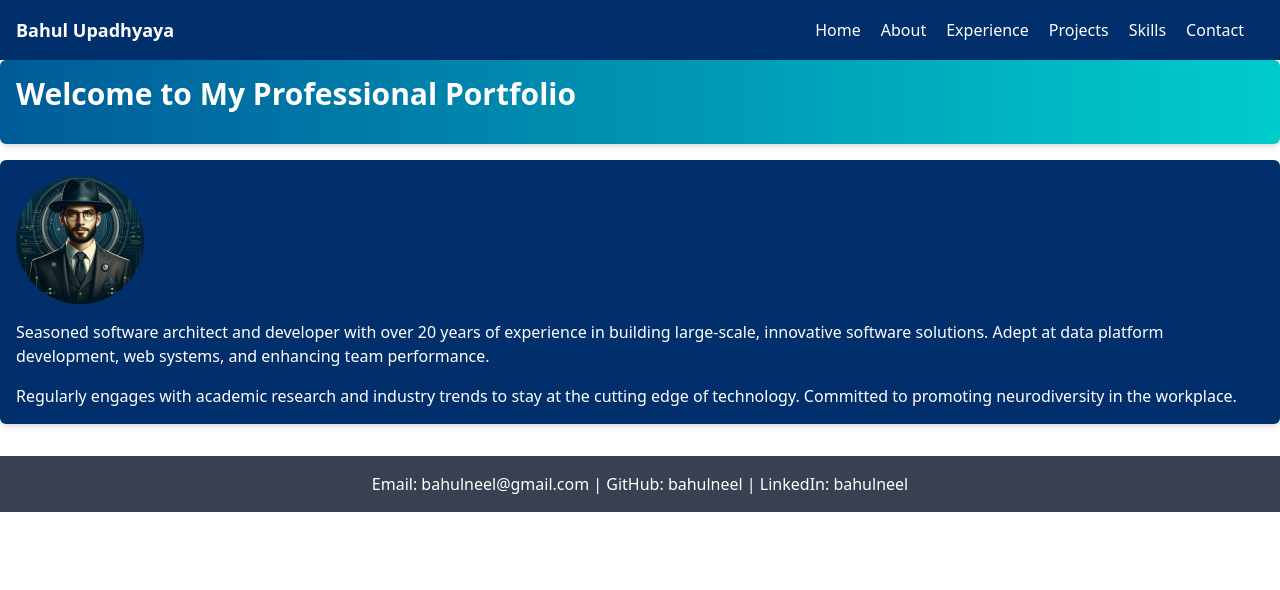
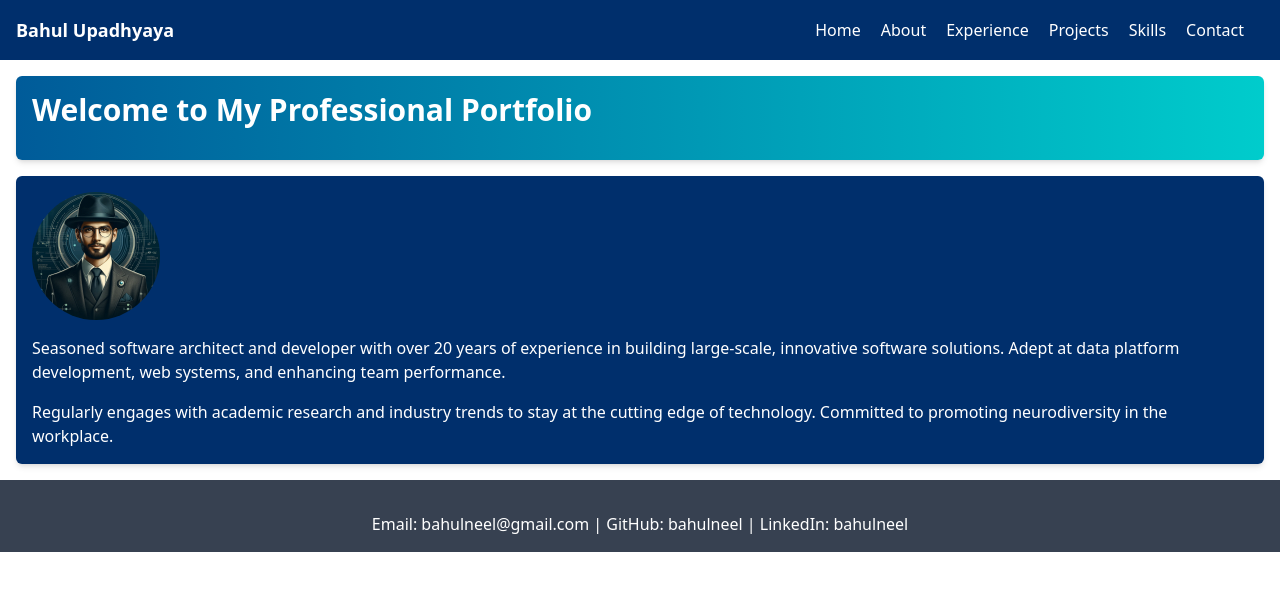
Before and after one commit to bahulneel/bahulneel.github.io, a Next.js app: page / in a window 1280 px wide. Shown: the top 590 px of the page. Built offline with nearby package versions, Linux system fonts and the light colour scheme.

Commit message:
fix layout issues

```diff
--- a/components/Footer.js
+++ b/components/Footer.js
@@ -1,9 +1,8 @@
-
 // Footer component
 function Footer() {
   return (
-    <footer className="bg-gray-700 text-white p-4 mt-8">
-      <div className="container mx-auto text-center">
+    <footer className="bg-gray-700 text-white p-4 pt-8">
+      <div className="mx-auto text-center">
         Email: <a href="mailto:bahulneel@gmail.com" className="hover:underline">bahulneel@gmail.com</a> |
         GitHub: <a href="https://github.com/bahulneel" className="hover:underline">bahulneel</a> |
         LinkedIn: <a href="https://linkedin.com/in/bahulneel" className="hover:underline">bahulneel</a>
--- a/pages/about.js
+++ b/pages/about.js
@@ -3,7 +3,7 @@ import Head from 'next/head';
 
 function Page() {
   return (
-    <div className="container mx-auto">
+    <div className="mx-auto p-4">
       <Head>
         <title>About Me</title>
       </Head>
--- a/pages/experience.js
+++ b/pages/experience.js
@@ -3,21 +3,21 @@ import Head from 'next/head';
 
 function Page() {
   return (
-    <div className="container mx-auto bg-primary-darkBlue text-accent-white">
+    <div className="mx-auto p-4 bg-primary-darkBlue text-accent-white">
       <Head>
         <title>Experience</title>
       </Head>
       <h1 className="text-3xl font-bold mb-4">Professional Experience</h1>
       <div className="grid grid-cols-1 gap-6">
         <div className="card bg-secondary-gray p-4 rounded-md shadow-md">
+          <h2 className="text-2xl font-semibold">Hybr Ltd - Senior Full-stack Web Developer</h2>
+          <p className="text-accent-white">Developed and maintained the Hybr product and platform. Introduced semantic web concepts. Led the effort to build a design system.</p>
+          <a href="https://github.com/bahulneel/hybr-platform" className="text-accent-orange hover:underline">View Project</a>
+        </div>
+        <div className="card bg-secondary-gray p-4 rounded-md shadow-md">
           <h2 className="text-2xl font-semibold">Contxt - Contract ML Architect and Senior Developer</h2>
           <p className="text-accent-white">Conducted initial investigations and consultations on model and architecture options. Developed a proprietary synthetic data generator to train models without sensitive customer data.</p>
           <a href="https://github.com/bahulneel/synthetic-data-generator" className="text-accent-orange hover:underline">View Project</a>
-        </div>
-        <div className="card bg-secondary-gray p-4 rounded-md shadow-md">
-          <h2 className="text-2xl font-semibold">Hybr Ltd - Senior Full-stack Web Developer</h2>
-          <p className="text-accent-white">Developed and maintained the Hybr product and platform. Introduced semantic web concepts. Led the effort to build a design system.</p>
-          <a href="https://github.com/bahulneel/hybr-platform" className="text-accent-orange hover:underline">View Project</a>
         </div>
         {/* Additional experiences can be added here in a similar format */}
       </div>
--- a/pages/index.js
+++ b/pages/index.js
@@ -3,7 +3,7 @@ import Head from 'next/head';
 
 function Page() {
   return (
-    <div className="container mx-auto">
+    <div className="mx-auto p-4">
       <Head>
         <title>Home</title>
       </Head>
--- a/pages/projects.js
+++ b/pages/projects.js
@@ -3,7 +3,7 @@ import Head from 'next/head';
 
 function Page() {
   return (
-    <div className="container mx-auto">
+    <div className="mx-auto p-4">
       <Head>
         <title>Projects</title>
       </Head>
--- a/pages/skills.js
+++ b/pages/skills.js
@@ -3,7 +3,7 @@ import Head from 'next/head';
 
 function Page() {
   return (
-    <div className="container mx-auto">
+    <div className="mx-auto p-4">
       <Head>
         <title>Skills</title>
       </Head>
```
